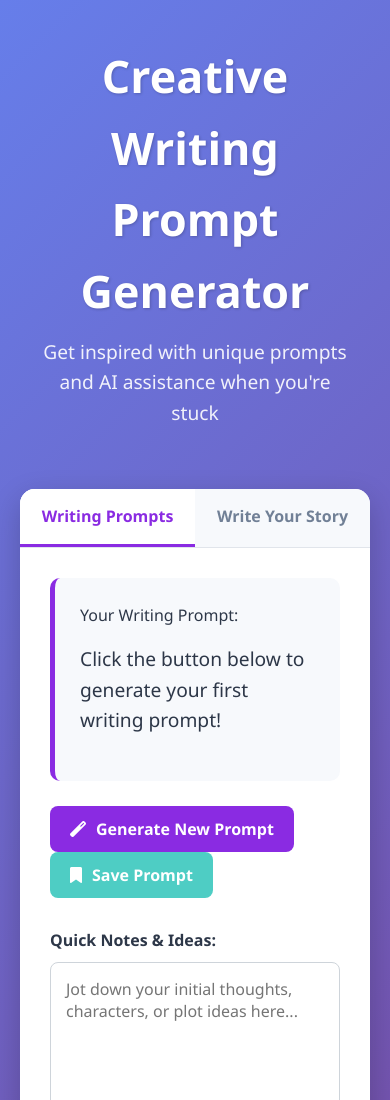
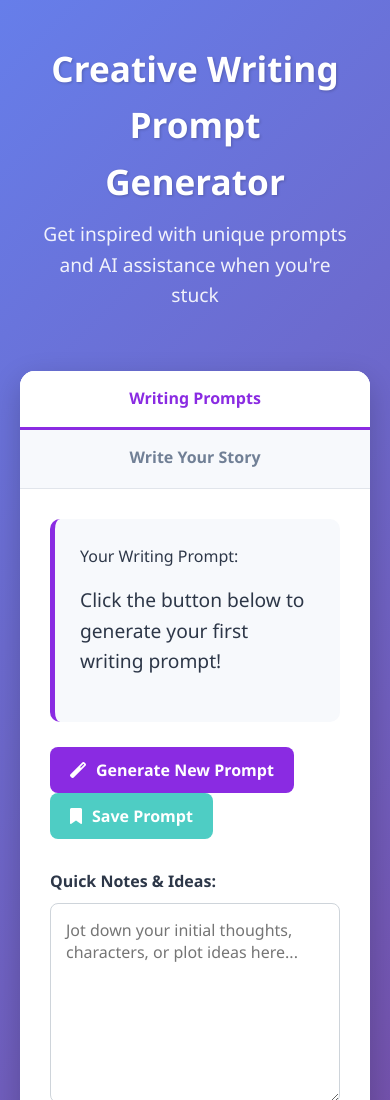
Before and after one commit to kanaimandal2002/Prompt-AI, a plain HTML site: page index.html in a window 390 px wide. Shown: the top 1100 px of the page. Drawn offline with Linux system fonts and the light colour scheme.

Commit message:
Update styles.css

```diff
--- a/styles.css
+++ b/styles.css
@@ -336,3 +336,17 @@
             color: rgba(255, 255, 255, 0.7);
             font-size: 0.9rem;
         }
+
+        @media (max-width: 768px) {
+            .prompt-actions {
+                flex-direction: column;
+            }
+
+            header h1 {
+                font-size: 2.2rem;
+            }
+
+            .tabs {
+                flex-direction: column;
+            }
+        }
```
